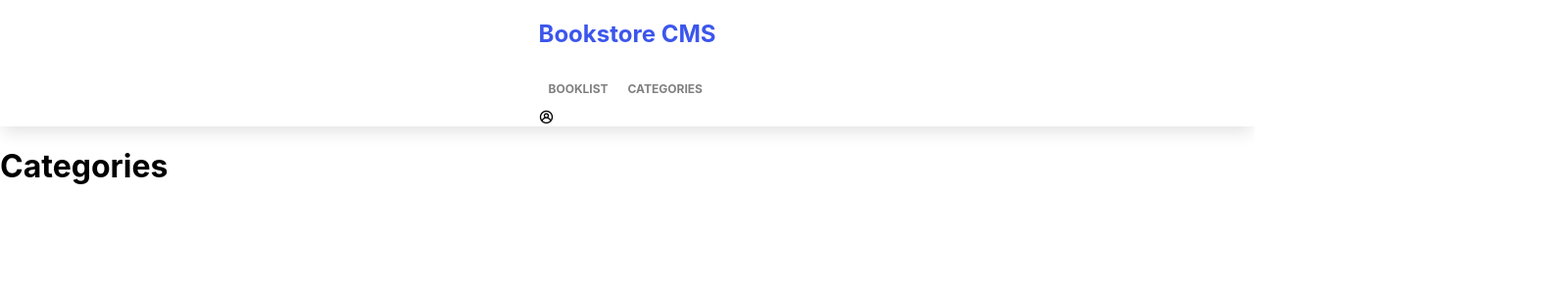
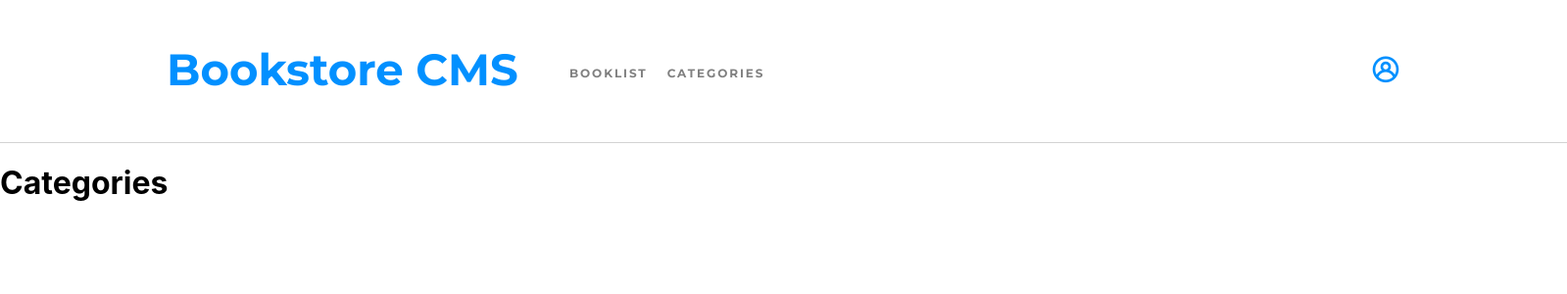
Before and after one commit to Elhambasir/bookstore-add-reducers-and-actions, a React (Create React App) app: page /Categories in a window 1280 px wide. Shown: the top 300 px of the page at 98% size, 1599 px wide, since content can reach past the window. Built offline with nearby package versions, Linux system fonts and the light colour scheme.

Commit message:
Add Montserrat font family

```diff
--- a/src/styles/navigation.module.css
+++ b/src/styles/navigation.module.css
@@ -1,16 +1,38 @@
+@import url('https://fonts.googleapis.com/css2?family=Montserrat:wght@200;300;400;500;700;800&family=Roboto+Slab:wght@200;300;400;500;600;700&display=swap');
+
 .navbarWrapper {
   display: flex;
   justify-content: space-around;
   align-items: center;
-  box-shadow: 0 10px 15px -3px rgba(0, 0, 0, 0.1);
+  border-bottom: 1px solid lightgray;
+  width: 87.5rem;
+  height: 5.938rem;
+  padding: 1.438rem 6.188rem 1.688rem 6.25rem;
+  background-color: #fff;
+  margin: 0 auto;
+}
+
+.navbarWrapperNav {
+  display: flex;
+  justify-content: space-around;
+  align-items: center;
+  width: 90%;
+  margin: 0 auto;
 }
 
 .navbarBrand {
   flex: 1;
   display: flex;
-  justify-content: center;
+  justify-content: flex-start;
   align-items: center;
-  color: rgb(60, 86, 236);
+  color: #0290ff;
+  font-family: 'Montserrat', sans-serif;
+  font-size: 1.875rem;
+  font-weight: 700;
+  font-stretch: normal;
+  font-style: normal;
+  line-height: normal;
+  letter-spacing: normal;
 }
 
 .navbarNav {
@@ -18,6 +40,32 @@
   display: flex;
   justify-content: space-between;
   align-items: center;
+  margin: 1.125rem 2.563rem 0.688rem 0;
+  font-family: 'Montserrat', sans-serif;
+  font-size: 0.813rem;
+  font-weight: normal;
+  font-stretch: normal;
+  font-style: normal;
+  line-height: normal;
+  letter-spacing: 1.9px;
+  color: #121212;
+}
+
+.navbarWrapperProfile {
+  display: flex;
+  justify-content: flex-end;
+  align-items: center;
+  width: 1rem;
+  height: 1rem;
+}
+
+.navbarWrapperProfile span i {
+  color: #0290ff;
+  font-size: 2rem;
+}
+
+.active {
+  color: blue;
 }
 
 .ul {
```
